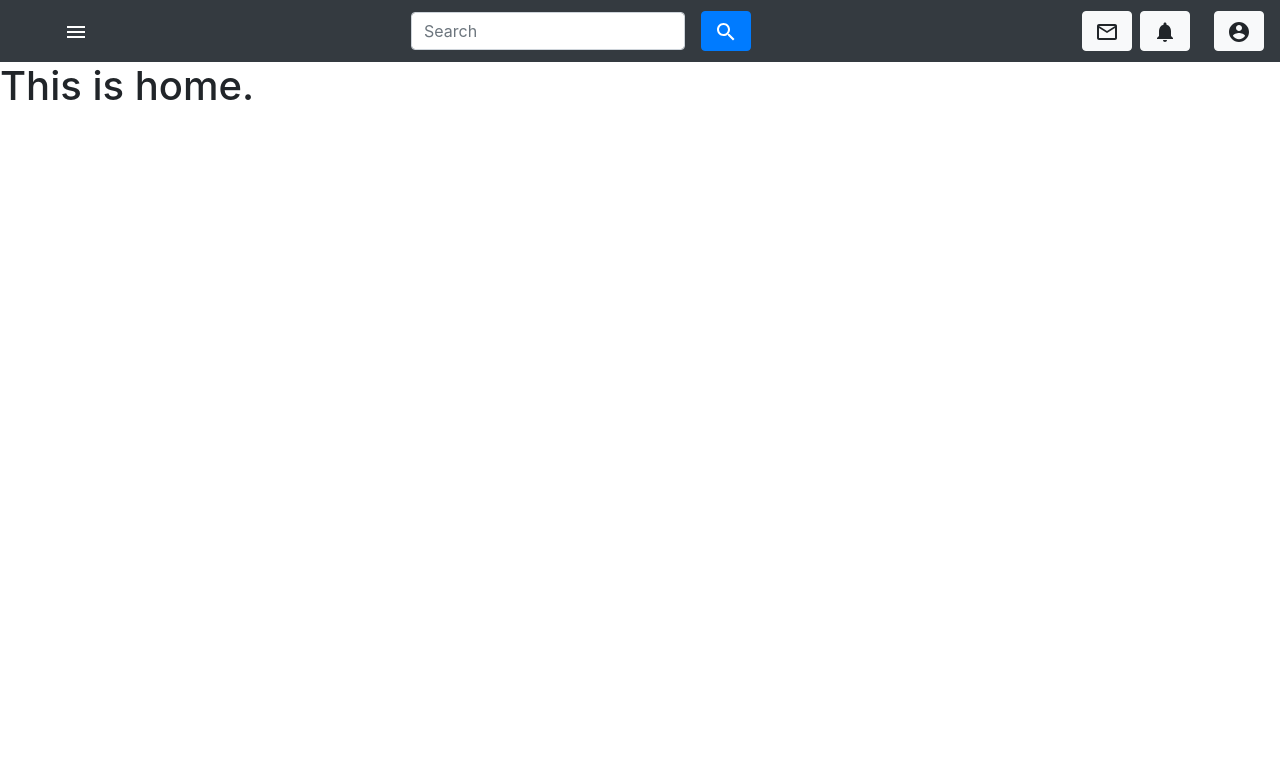
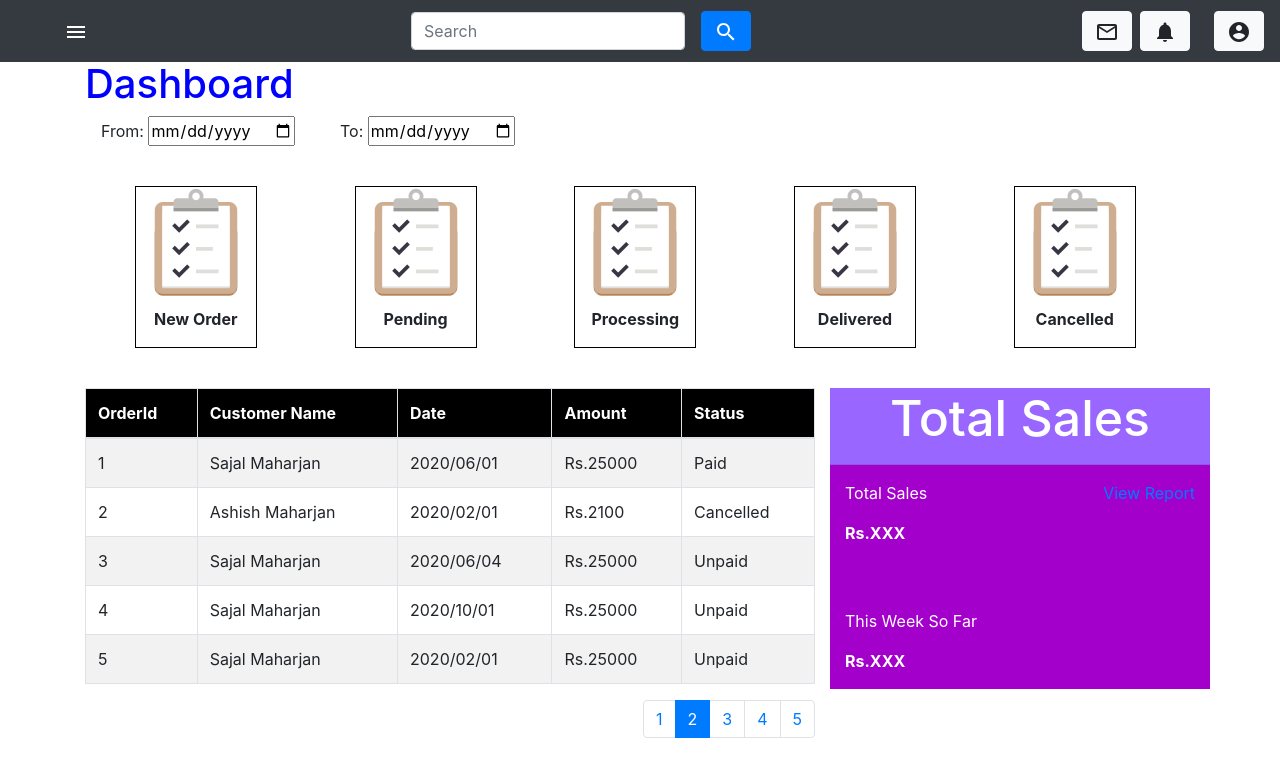
Before and after one commit to AshishMhrzn10/React-dashboard, a React (Create React App) app: page / in a window 1280 px wide. Shown: the top 776 px of the page. Built offline with nearby package versions, Linux system fonts and the light colour scheme.

Commit message:
Finalized

```diff
--- a/package.json
+++ b/package.json
@@ -14,7 +14,8 @@
     "react-dom": "^16.14.0",
     "react-router-dom": "^5.2.0",
     "react-scripts": "3.4.3",
-    "reactstrap": "^8.6.0"
+    "reactstrap": "^8.6.0",
+    "styled-components": "^5.2.0"
   },
   "scripts": {
     "start": "react-scripts start",
--- a/src/App.css
+++ b/src/App.css
@@ -3,3 +3,7 @@
   margin: 0;
   padding: 0;
 }
+
+#root {
+  padding-top: 60px;
+}
--- a/src/components/Navbar.css
+++ b/src/components/Navbar.css
@@ -15,6 +15,7 @@
   top: 0;
   left: -100%;
   transition: 850ms;
+  z-index: 99;
 }
 
 .nav-menu.active {
@@ -49,6 +50,7 @@
 
 .nav-menu-items {
   width: 100%;
+  padding-top: 60px;
 }
 
 .navbar-toggle {
@@ -67,4 +69,5 @@ span {
 span.name {
   font-size: 18px;
   color: greenyellow;
+  margin-left: 0px;
 }
--- a/src/components/Navbar.js
+++ b/src/components/Navbar.js
@@ -5,7 +5,7 @@ import SearchIcon from "@material-ui/icons/Search";
 import MailOutlineIcon from "@material-ui/icons/MailOutline";
 import NotificationsIcon from "@material-ui/icons/Notifications";
 import AccountCircleIcon from "@material-ui/icons/AccountCircle";
-import CancelIcon from "@material-ui/icons/Cancel";
+// import CancelIcon from "@material-ui/icons/Cancel";
 
 import "./Navbar.css";
 import { Navbar, FormControl, Form } from "react-bootstrap";
@@ -24,7 +24,7 @@ export class NavBar extends Component {
   render() {
     return (
       <>
-        <Navbar bg="dark" variant="dark" className="navbar">
+        <Navbar bg="dark" variant="dark" className="navbar" fixed="top">
           <Navbar.Brand>
             <Link to="#" className="menu-bars">
               <MenuIcon onClick={this.showSidebar} />
@@ -52,9 +52,9 @@ export class NavBar extends Component {
           <ul className="nav-menu-items">
             <li className="navbar-toggle">
               <span className="name">Ashish Maharjan</span>
-              <Link to="#" className="menu-bars">
+              {/* <Link to="#" className="menu-bars">
                 <CancelIcon onClick={this.showSidebar} />
-              </Link>
+              </Link> */}
             </li>
             {SidebarData.map((item, index) => {
               return (
--- a/src/pages/Home.js
+++ b/src/pages/Home.js
@@ -1,13 +1,170 @@
-import React, { Component } from "react";
+import React from "react";
+import { Container, Row, Col, Table, Pagination } from "react-bootstrap";
+import styled from "styled-components";
+import { Link } from "react-router-dom";
 
-export class Home extends Component {
-  render() {
-    return (
-      <div>
-        <h1>This is home.</h1>
-      </div>
+const Head = styled.h1`
+  color: blue;
+`;
+
+const Column = styled(Col)`
+  text-align: center;
+  border: 1px solid black;
+  margin-bottom: 40px;
+`;
+
+const P = styled.p`
+  font-weight: bold;
+`;
+
+const Thead = styled.thead`
+  background-color: black;
+  color: white;
+`;
+
+const Page = styled(Pagination)`
+  justify-content: flex-end;
+`;
+
+const Sales = styled.div`
+  margin-left: -15px;
+  margin-right: -15px;
+`;
+
+export default function Home() {
+  let active = 2;
+  let items = [];
+  for (let number = 1; number <= 5; number++) {
+    items.push(
+      <Pagination.Item key={number} active={number === active}>
+        {number}
+      </Pagination.Item>
     );
   }
+  return (
+    <Container>
+      <Head>Dashboard</Head>
+      <div style={{ marginBottom: "40px" }}>
+        <span>From: </span> <input type="date" className="mr-4" />{" "}
+        <span>To: </span> <input type="date" />
+      </div>
+      <Row style={{ marginLeft: "-48px" }}>
+        <Column md={{ span: 1.5, offset: 1 }}>
+          <div>
+            <img src={require("../images/todo.png")} alt="" />
+            <P>New Order</P>
+          </div>
+        </Column>
+        <Column md={{ span: 1.5, offset: 1 }}>
+          <div>
+            <img src={require("../images/todo.png")} alt="" />
+            <P>Pending</P>
+          </div>
+        </Column>
+        <Column md={{ span: 1.5, offset: 1 }}>
+          <div>
+            <img src={require("../images/todo.png")} alt="" />
+            <P>Processing</P>
+          </div>
+        </Column>
+        <Column md={{ span: 1.5, offset: 1 }}>
+          <div>
+            <img src={require("../images/todo.png")} alt="" />
+            <P>Delivered</P>
+          </div>
+        </Column>
+        <Column md={{ span: 1.5, offset: 1 }}>
+          <div>
+            <img src={require("../images/todo.png")} alt="" />
+            <P>Cancelled</P>
+          </div>
+        </Column>
+      </Row>
+
+      <Row>
+        <Col md={8}>
+          <Table striped bordered hover>
+            <Thead variant="dark">
+              <tr>
+                <th>OrderId</th>
+                <th>Customer Name</th>
+                <th>Date</th>
+                <th>Amount</th>
+                <th>Status</th>
+              </tr>
+            </Thead>
+            <tbody>
+              <tr>
+                <td>1</td>
+                <td>Sajal Maharjan</td>
+                <td>2020/06/01</td>
+                <td>Rs.25000</td>
+                <td>Paid</td>
+              </tr>
+              <tr>
+                <td>2</td>
+                <td>Ashish Maharjan</td>
+                <td>2020/02/01</td>
+                <td>Rs.2100</td>
+                <td>Cancelled</td>
+              </tr>
+              <tr>
+                <td>3</td>
+                <td>Sajal Maharjan</td>
+                <td>2020/06/04</td>
+                <td>Rs.25000</td>
+                <td>Unpaid</td>
+              </tr>
+              <tr>
+                <td>4</td>
+                <td>Sajal Maharjan</td>
+                <td>2020/10/01</td>
+                <td>Rs.25000</td>
+                <td>Unpaid</td>
+              </tr>
+              <tr>
+                <td>5</td>
+                <td>Sajal Maharjan</td>
+                <td>2020/02/01</td>
+                <td>Rs.25000</td>
+                <td>Unpaid</td>
+              </tr>
+            </tbody>
+          </Table>
+          <div>
+            <Page>{items}</Page>
+          </div>
+        </Col>
+
+        <Col style={{ background: "#a300cc", height: "75%", color: "white" }}>
+          <Sales style={{ background: "#9966ff" }}>
+            <h2 style={{ fontSize: "50px", textAlign: "center" }}>
+              Total Sales
+            </h2>
+            <hr />
+          </Sales>
+          <div>
+            <p style={{ float: "left" }}>Total Sales</p>
+            <p style={{ float: "right" }}>
+              <Link to="#">View Report</Link>
+            </p>
+          </div>
+          <div style={{ clear: "both" }}></div>
+          <div>
+            <p>
+              <b>Rs.XXX</b>
+            </p>
+          </div>
+          <br />
+          <br />
+          <div>
+            <p>This Week So Far</p>
+            <p>
+              <b>Rs.XXX</b>
+            </p>
+          </div>
+        </Col>
+      </Row>
+    </Container>
+  );
 }
-
-export default Home;
```
Also changed, not shown: src/images/todo.png (added), 1 other file (tests, documents, lock files or other folders).
